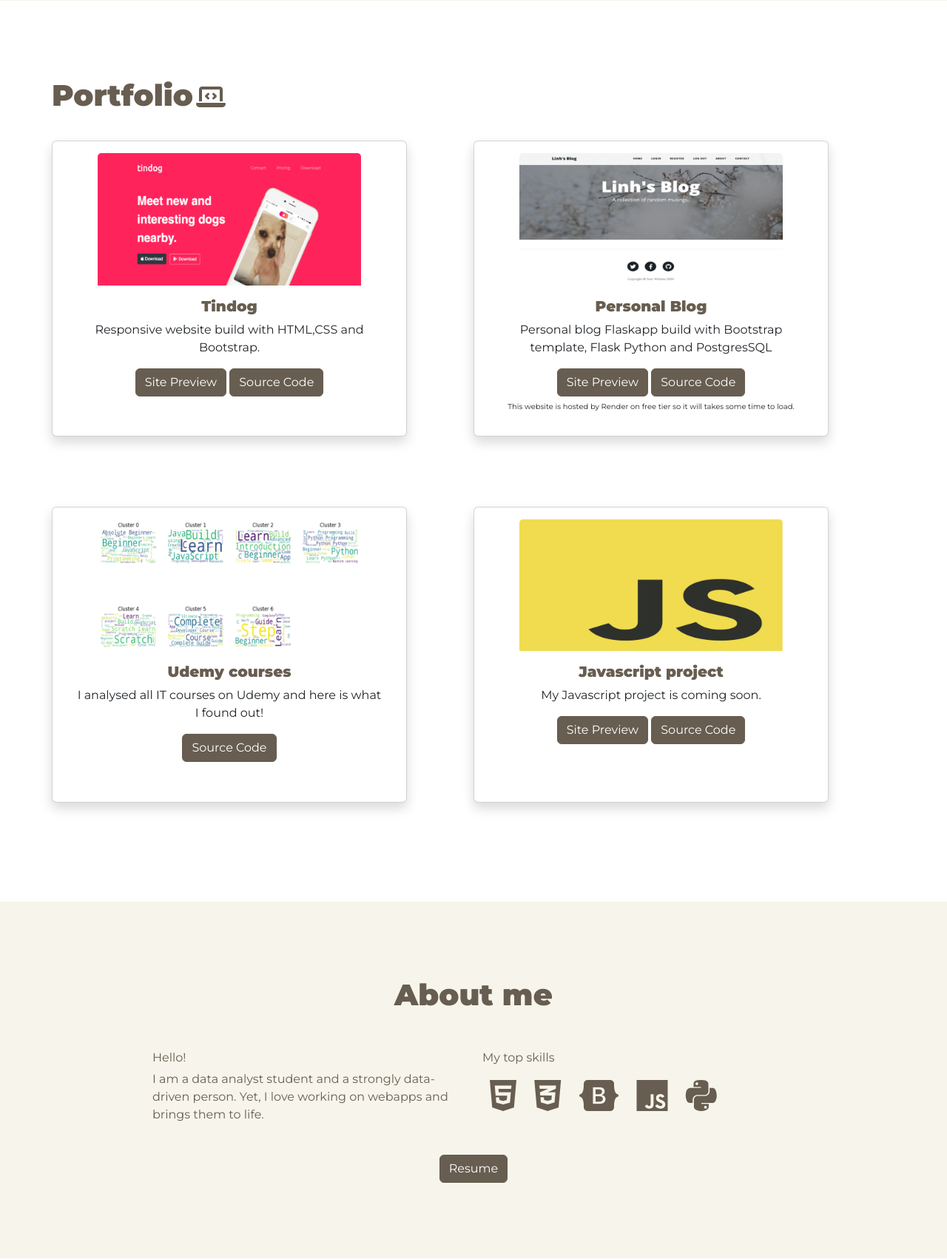
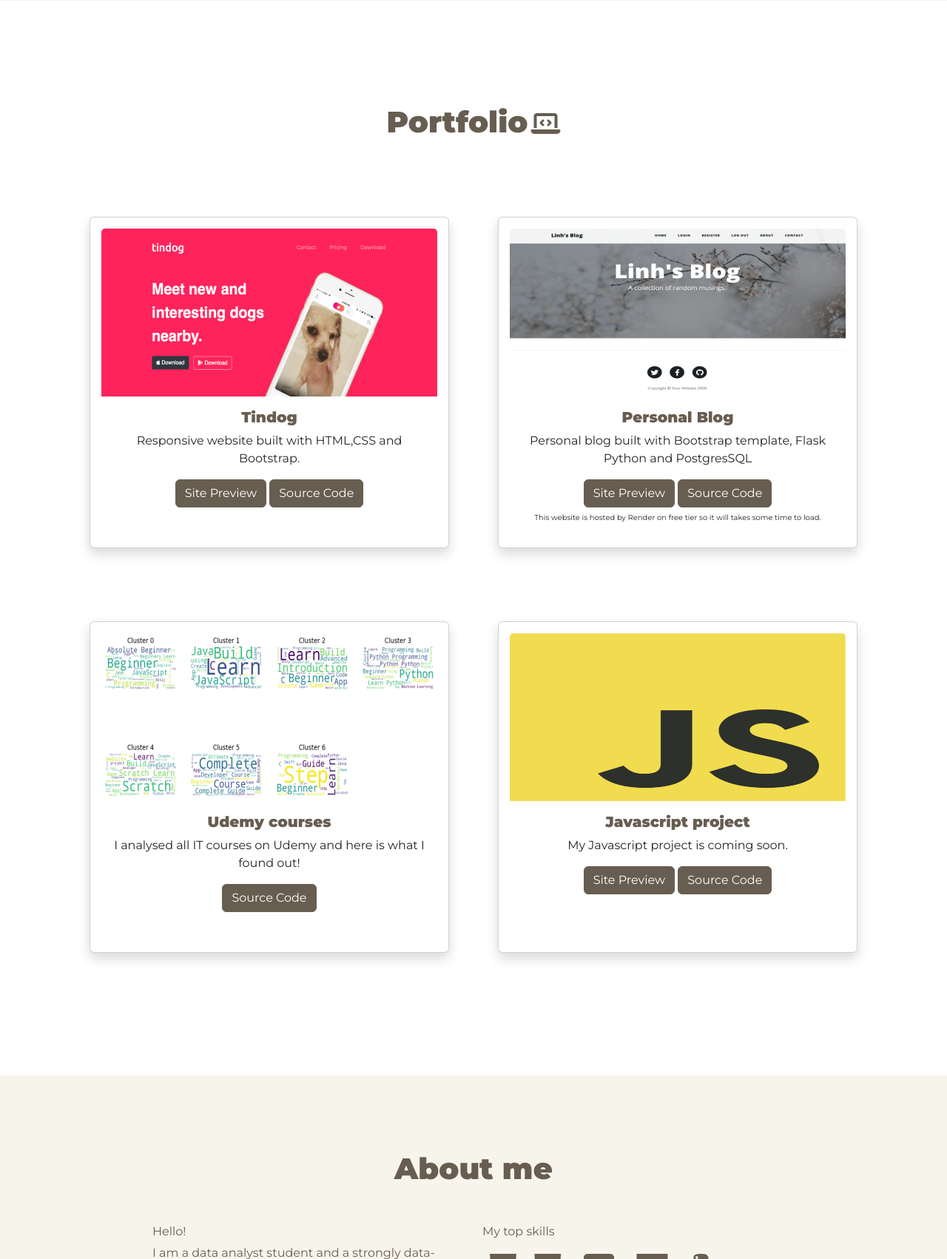
Before and after one commit to LinhHoang2812/MyPortfolio, a Flask app: page / in a window 1280 px wide. Shown: the part 739-2441 px from the top of the page at 74% size. Run offline with Flask 2, Linux system fonts and the light colour scheme; some libraries are stand-ins or nearby versions.

Commit message:
second innit

```diff
--- a/static/css/styles.css
+++ b/static/css/styles.css
@@ -195,8 +195,14 @@ body {
 }
 
 /* style portfolio */
+
+
 #portfolio {
-    padding-top: 5%;
+    padding: 100px;
+}
+
+#portfolio .container-fluid {
+    text-align: center;
 }
 
 .portfolio-title h3 {
@@ -207,28 +213,36 @@ body {
 
 }
 .portfolio-title {
-    padding-left: 50px;
     padding-bottom: 3%;
 }
 
 
 .card {
-    width: 30rem;
-    height: 25rem;
+    height: 28rem;
     padding: 3% 3%;
 }
+@media (max-width: 990px){
+    .card {
+      height: 33rem;
 
-#portfolio .row {
+    }
+}
 
-    padding-left: 50px;
-    padding-right: 50px;
+@media (max-width: 720px){
+    .card {
+      height: 26rem;
+
+    }
+}
 
 
-}
+
 .project-col {
     text-align: center;
-    padding: 0 3% 5% 0;
+    padding: 3% 3%
 }
+
+
 
 .card-title {
     font-weight: bold;
@@ -236,10 +250,6 @@ body {
 
 }
 
-.card-img-top {
-    width: 80%;
-
-}
 
 .card-body small {
     font-size:x-small;
--- a/templates/index.html
+++ b/templates/index.html
@@ -64,6 +64,7 @@
 
 <div class="container-fluid title">
 
+
     <div class="profile">
         <img src="static/assets/image/linh2.png" alt="myprofile">
     </div>
@@ -74,25 +75,29 @@
     </div>
 
 
+
 </div>
 </section>
 
 <!-- Portfolio -->
 
 <section id="portfolio">
-<div class="container-fluid">
+    <div class="container-fluid">
 
     <div class="portfolio-title">
     <h3>Portfolio</h3>
     <i class="fa-sharp fa-solid fa-laptop-code myicon"></i>
     </div>
-    <div class="row mx-auto">
+
+    </div>
+
+    <div class="row">
         <div class="col-lg-6  project-col" >
-            <div class="card shadow project-card" >
+            <div class="card shadow " >
                 <img class="card-img-top mx-auto" src="static/assets/image/tindog-2.png" alt="Card image cap">
                 <div class="card-body">
                     <h5 class="card-title">Tindog</h5>
-                    <p class="card-text">Responsive website build with HTML,CSS and Bootstrap.</p>
+                    <p class="card-text">Responsive website built with HTML,CSS and Bootstrap.</p>
                     <a href="https://linhhoang2812.github.io/Tindog/" class="btn btn-primary mybtn">Site Preview</a>
                     <a href="https://github.com/LinhHoang2812/Tindog" class="btn btn-primary mybtn">Source Code</a>
                 </div>
@@ -101,11 +106,11 @@
 
         <div class="col-lg-6 project-col">
 
-            <div class="card shadow project-card">
+            <div class="card shadow ">
                 <img class="card-img-top mx-auto" src="static/assets/image/blog.png" alt="Card image cap">
                 <div class="card-body">
                     <h5 class="card-title">Personal Blog</h5>
-                    <p class="card-text">Personal blog Flaskapp build with Bootstrap template, Flask Python and PostgresSQL</p>
+                    <p class="card-text">Personal blog built with Bootstrap template, Flask Python and PostgresSQL</p>
                     <a href="https://linhblog.onrender.com" class="btn btn-primary mybtn">Site Preview</a>
                     <a href="https://github.com/LinhHoang2812/FlaskBlog" class="btn btn-primary mybtn">Source Code</a><br>
                     <small>This website is hosted by Render on free tier so it will takes some time to load.</small>
@@ -115,9 +120,9 @@
         </div>
     </div>
 
-        <div class="row mx-auto">
+        <div class="row">
             <div class="col-lg-6 project-col" >
-                <div class="card shadow project-card" >
+                <div class="card shadow" >
                     <img class="card-img-top mx-auto" src="static/assets/image/clusters1.png" alt="Card image cap">
                     <div class="card-body">
                         <h5 class="card-title">Udemy courses</h5>
@@ -129,7 +134,7 @@
 
             <div class="col-lg-6 project-col">
 
-                <div class="card shadow project-card">
+                <div class="card shadow ">
                     <img class="card-img-top mx-auto" src="static/assets/image/js.png" alt="Card image cap">
                     <div class="card-body">
                         <h5 class="card-title">Javascript project</h5>
@@ -142,13 +147,8 @@
             </div>
         </div>
 
+</section>
 
-
-
-
-</div>
-
-</section>
 
 <!-- About me -->
 <section id="about">
```
